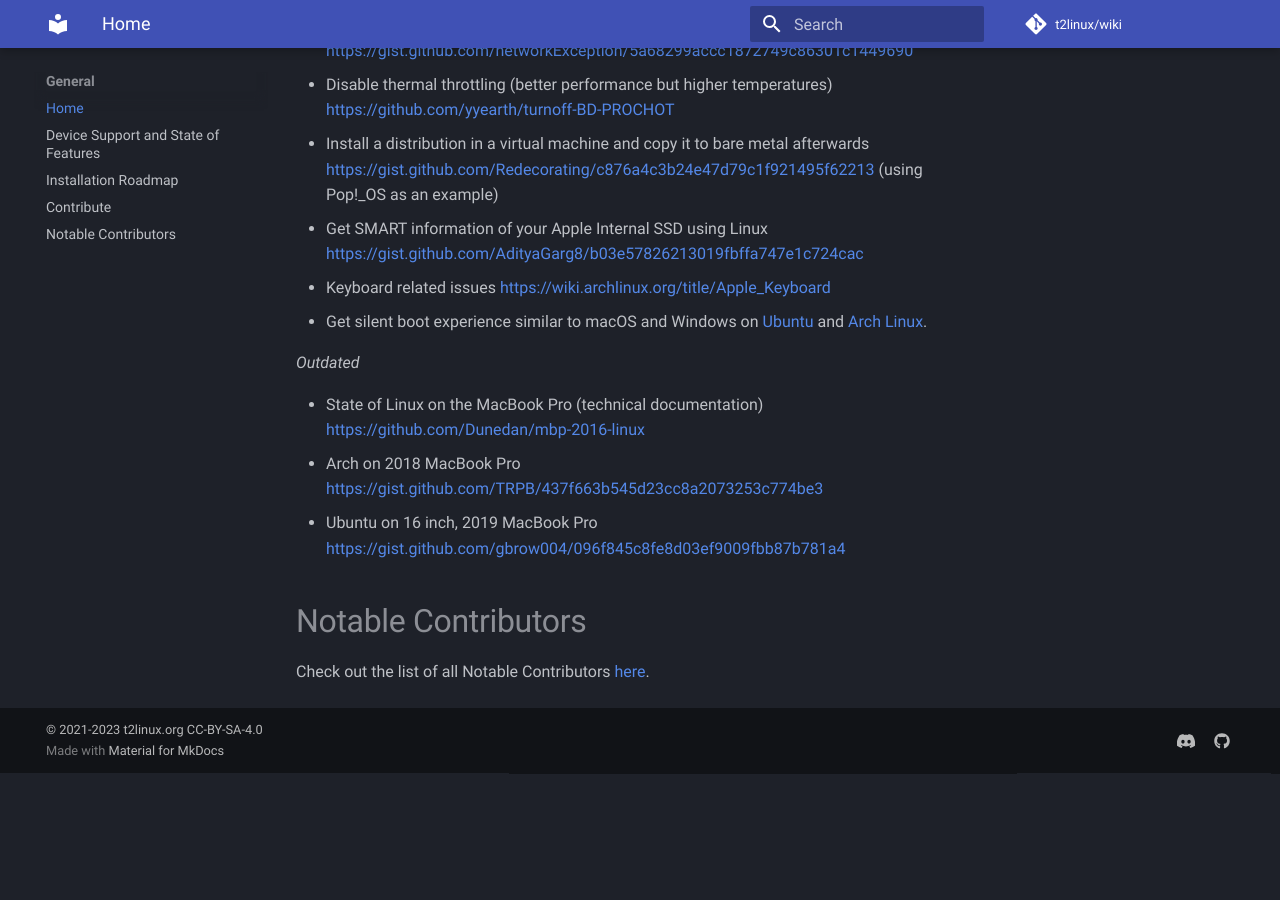
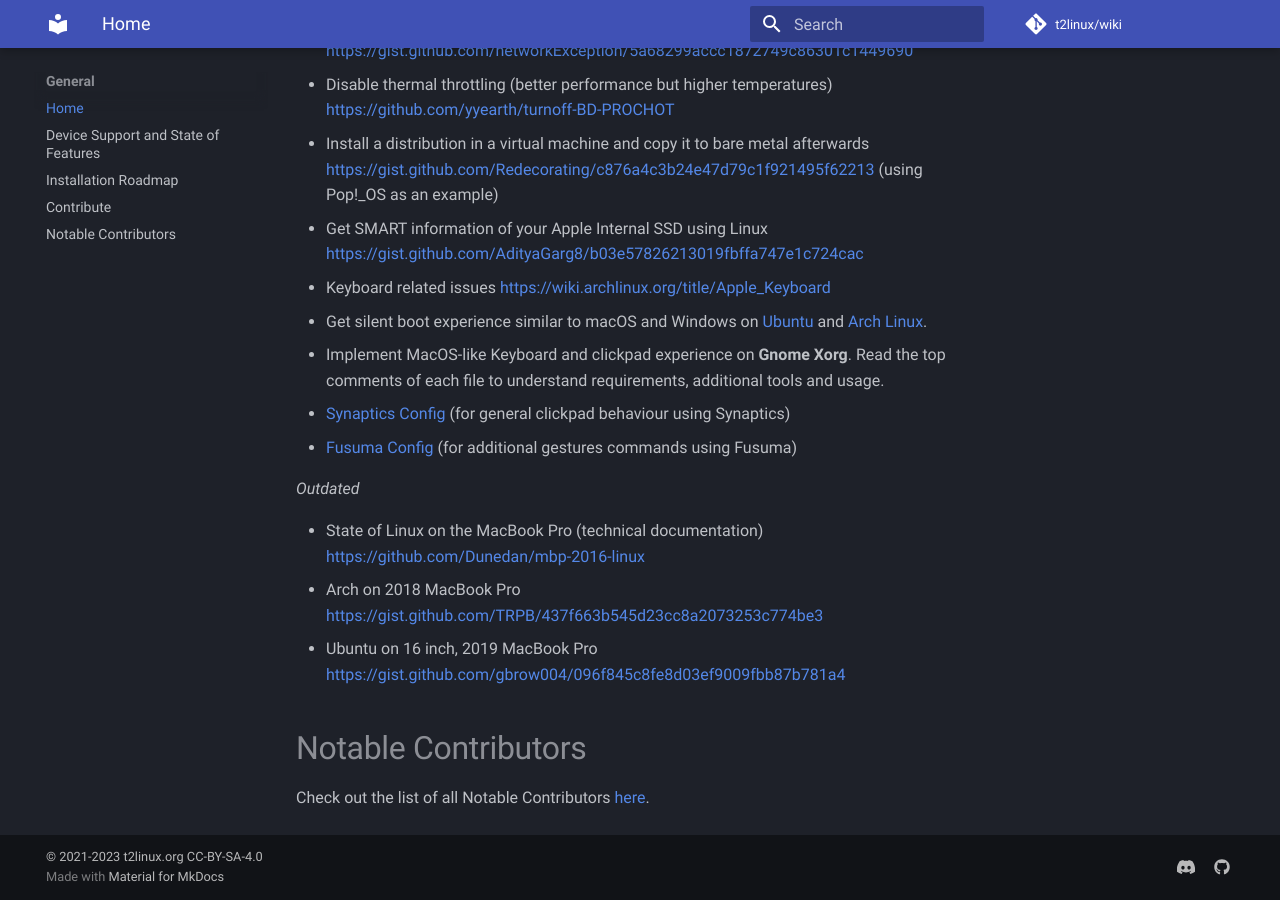
Before and after one commit to t2linux/wiki, an MkDocs documentation site: the page built from docs/index.md, in a window 1280 px wide and 900 px high, scrolled down 1811 px. Built offline with MkDocs 1.6.1 and Material for MkDocs 9.7.7, drawn with Linux system fonts in a browser that asks for light colours; comment, search, counter and statistics services are not loaded; before the commit the page ends 2584 px from its top, so only the background shows below that.

Commit message:
Add instructions for MacOs-like gestures
Adds a section with 2 gists showing how we can get as close as possible to MacOs gestures on an (Arch) Linux Gnome with Xorg

```diff
--- a/docs/index.md
+++ b/docs/index.md
@@ -53,6 +53,9 @@ Note that, if you are using one of the distributions listed above, you should fo
 - Get SMART information of your Apple Internal SSD using Linux [https://gist.github.com/AdityaGarg8/b03e57826213019fbffa747e1c724cac](https://gist.github.com/AdityaGarg8/b03e57826213019fbffa747e1c724cac)
 - Keyboard related issues [https://wiki.archlinux.org/title/Apple_Keyboard](https://wiki.archlinux.org/title/Apple_Keyboard)
 - Get silent boot experience similar to macOS and Windows on [Ubuntu](https://gist.github.com/AdityaGarg8/a39063f0d8c39572f03f55cbe02f9beb) and [Arch Linux](https://wiki.archlinux.org/title/silent_boot).
+- Implement MacOS-like Keyboard and clickpad experience on **Gnome Xorg**. Read the top comments of each file to understand requirements, additional tools and usage.
+  - [Synaptics Config](https://gist.github.com/smileBeda/f0452f0d7f1f6d8aa772603411f7876f) (for general clickpad behaviour using Synaptics)
+  - [Fusuma Config](https://gist.github.com/smileBeda/74a52fe7cb0901da9e67ae4e39966982) (for additional gestures commands using Fusuma)
 
 *Outdated*
 
```
